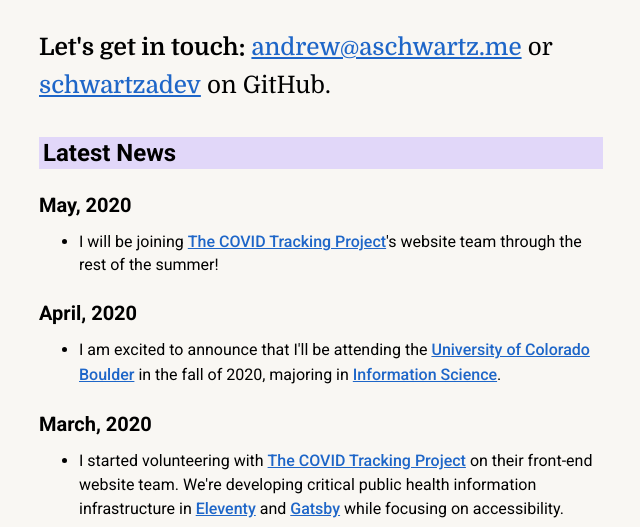
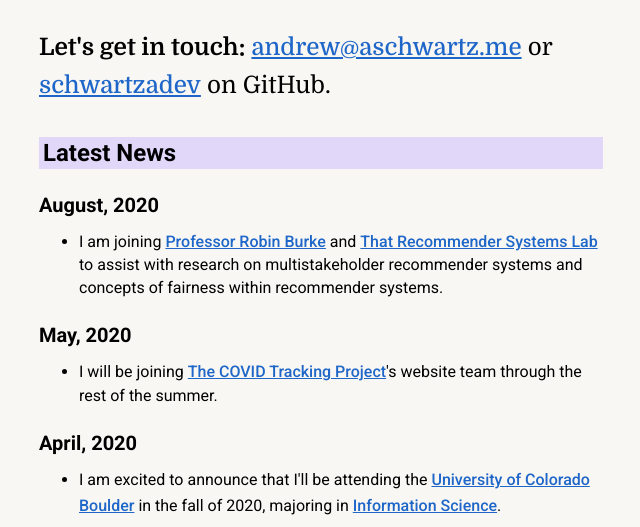
Before and after one commit to werdna3232/aschwartz.me, a Gatsby site: page / in a window 1280 px wide. Shown: the part 232-759 px from the top of the page, without its empty margins (319-959 px from the left). Built offline with nearby package versions, Linux system fonts and the light colour scheme; Gatsby itself is replaced by a stand-in of ours.

Commit message:
feat(latest-news): add rec sys lab update

```diff
--- a/src/markdown/latest-news.md
+++ b/src/markdown/latest-news.md
@@ -2,9 +2,12 @@
 slug: 'latest-news'
 ---
 
+### August, 2020
+- I am joining [Professor Robin Burke](https://www.colorado.edu/cmci/people/college-leadership/robin-burke) and [That Recommender Systems Lab](http://www.that-recsys-lab.net/) to assist with research on multistakeholder recommender systems and concepts of fairness within recommender systems.
+
 ### May, 2020
 
-- I will be joining [The COVID Tracking Project](covidtracking.com/)'s website team through the rest of the summer!
+- I will be joining [The COVID Tracking Project](covidtracking.com/)'s website team through the rest of the summer.
 
 ### April, 2020
 
```
